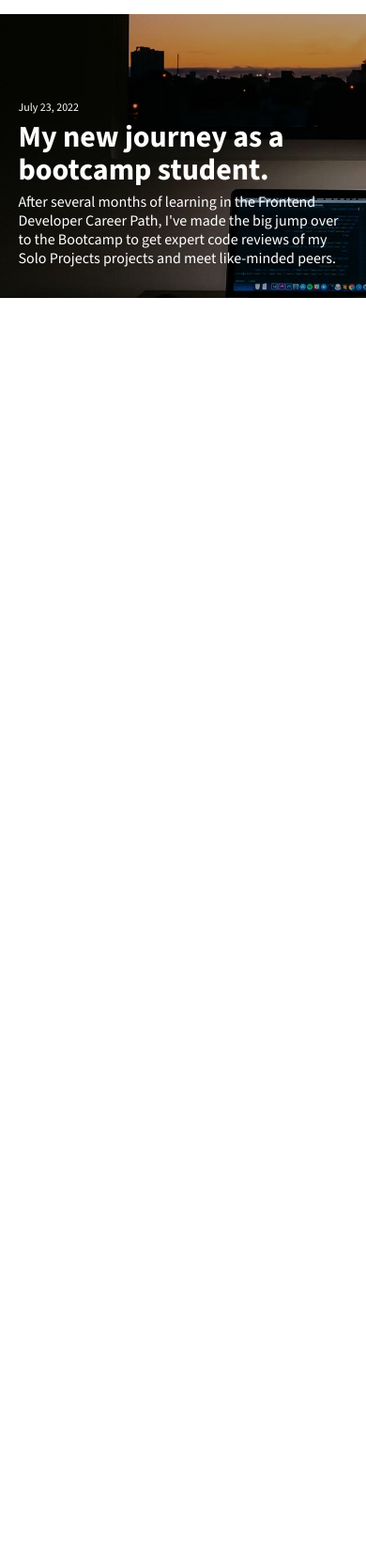
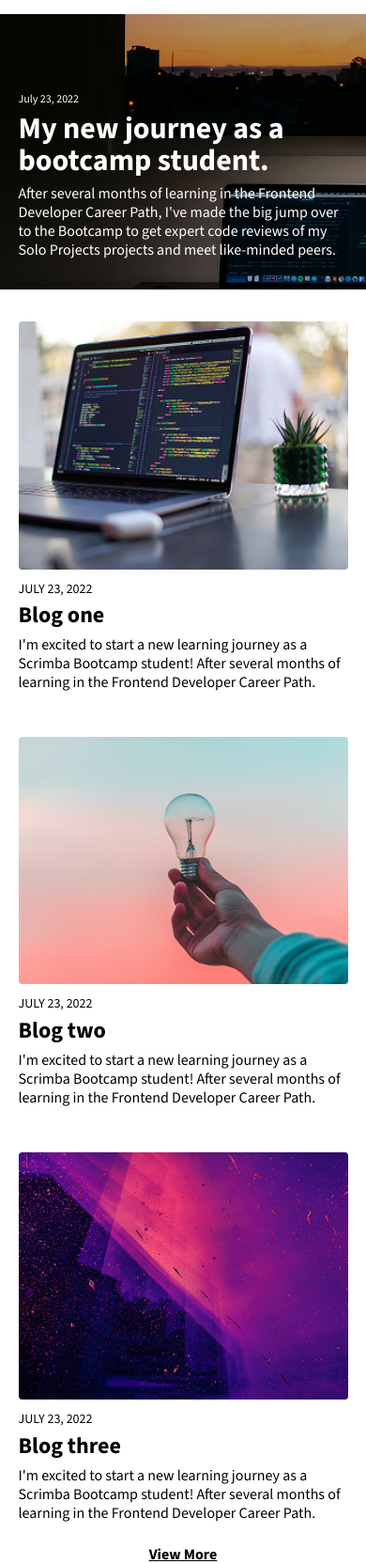
Before and after one commit to JNeo77/learning-journal, a plain HTML site: page index.html in a window 390 px wide. Shown: the part 45-1709 px from the top of the page at 94% size. Before the commit the page ends 844 px from the top, so only its background shows below. Drawn offline with nearby package versions, Linux system fonts and the light colour scheme.

Commit message:
Add blog card grid HTML and CSS on mobile home page

```diff
--- a/index.html
+++ b/index.html
@@ -31,6 +31,55 @@
           of my Solo Projects projects and meet like-minded peers.</p>
       </div>
     </section>
+    <section class="blog-cards">
+      <div class="container">
+        <div class="blog-grid">
+          <div class="card" id="card-1">
+            <img src="img/blog-image-06.jpg" alt="an open laptop on a desk with a code editor on screen">
+            <p class="blog-date">JULY 23, 2022</p>
+            <h2>Blog one</h2>
+            <p>I'm excited to start a new learning journey as a Scrimba Bootcamp student!
+              After several months of learning in the Frontend Developer Career Path.</p>
+          </div>
+          <div class="card" id="card-2">
+            <img src="img/blog-image-04.jpg" alt="a hand holding a clear lightbulb against a dusk sky">
+            <p class="blog-date">JULY 23, 2022</p>
+            <h2>Blog two</h2>
+            <p>I'm excited to start a new learning journey as a Scrimba Bootcamp student!
+              After several months of learning in the Frontend Developer Career Path.</p>
+          </div>
+          <div class="card" id="card-3">
+            <img src="img/blog-image-05.jpg" alt="a pink, purple, and blue geometric graphic">
+            <p class="blog-date">JULY 23, 2022</p>
+            <h2>Blog three</h2>
+            <p>I'm excited to start a new learning journey as a Scrimba Bootcamp student!
+              After several months of learning in the Frontend Developer Career Path.</p>
+          </div>
+          <div class="card" id="card-4">
+            <img src="img/blog-image-03.jpg" alt="a blonde woman standing on a beach at sunset wearing jeans and a sweater">
+            <p class="blog-date">JULY 23, 2022</p>
+            <h2>Blog four</h2>
+            <p>I'm excited to start a new learning journey as a Scrimba Bootcamp student!
+              After several months of learning in the Frontend Developer Career Path.</p>
+          </div>
+          <div class="card" id="card-5">
+            <img src="img/blog-image-01.jpg" alt="close up of a monitor with a code editor open">
+            <p class="blog-date">JULY 23, 2022</p>
+            <h2>Blog five</h2>
+            <p>I'm excited to start a new learning journey as a Scrimba Bootcamp student!
+              After several months of learning in the Frontend Developer Career Path.</p>
+          </div>
+          <div class="card" id="card-6">
+            <img src="img/blog-image-02.jpg" alt="an open laptop on a wooden table">
+            <p class="blog-date">JULY 23, 2022</p>
+            <h2>Blog six</h2>
+            <p>I'm excited to start a new learning journey as a Scrimba Bootcamp student!
+              After several months of learning in the Frontend Developer Career Path.</p>
+          </div>
+        </div>
+        <p class="view-more">View More</p>
+      </div>
+    </section>
   </main>
   <footer></footer>
 </body>
--- a/styles.css
+++ b/styles.css
@@ -12,8 +12,11 @@ body {
 /* ----- TYPOGRAPHY ----- */
 
 h1 {
+  font-size: 2rem;
+}
+
+h1, h2 {
   margin: 0;
-  font-size: 2rem;
   line-height: 1.08;
 }
 
@@ -28,6 +31,18 @@ p {
 
 .feature-date {
   font-size: 0.75rem;
+}
+
+.blog-date {
+  font-size: 0.875rem;
+}
+
+.view-more {
+  margin: 0;
+  display: block;
+  font-weight: bold;
+  text-align: center;
+  text-decoration: underline;
 }
 
 /* ----- LAYOUT ----- */
@@ -49,9 +64,35 @@ header {
 }
 
 .hero {
-  padding: 5.375em 0 1.5em 0;
+  display: flex;
+  flex-direction: column;
+  justify-content: end;
+  align-items: flex-start;
+  padding-bottom: 1.5em;
   background-image: url(img/blog-image-hero.jpg);
   background-size: cover;
+  height: 293px;
+}
+
+.summary {
+  max-width: 615px;
+}
+
+.blog-grid {
+  margin: 2.125em auto 1em auto;
+  display: grid;
+  gap: 40px 0;
+  grid-template-columns: 1fr;
+}
+
+.card > img {
+  width: 100%;
+}
+
+#card-4,
+#card-5,
+#card-6 {
+  display: none;
 }
 
 /* ----- NAVIGATION ----- */
```
